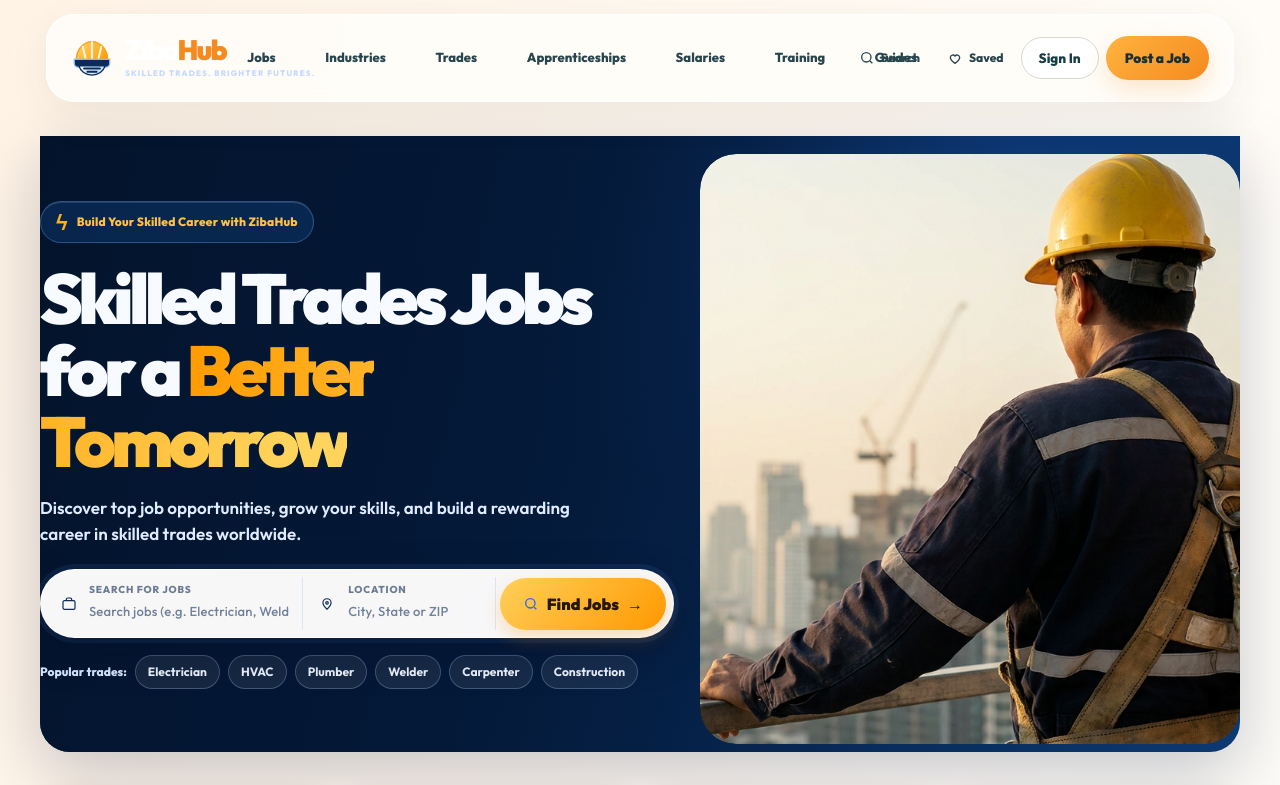
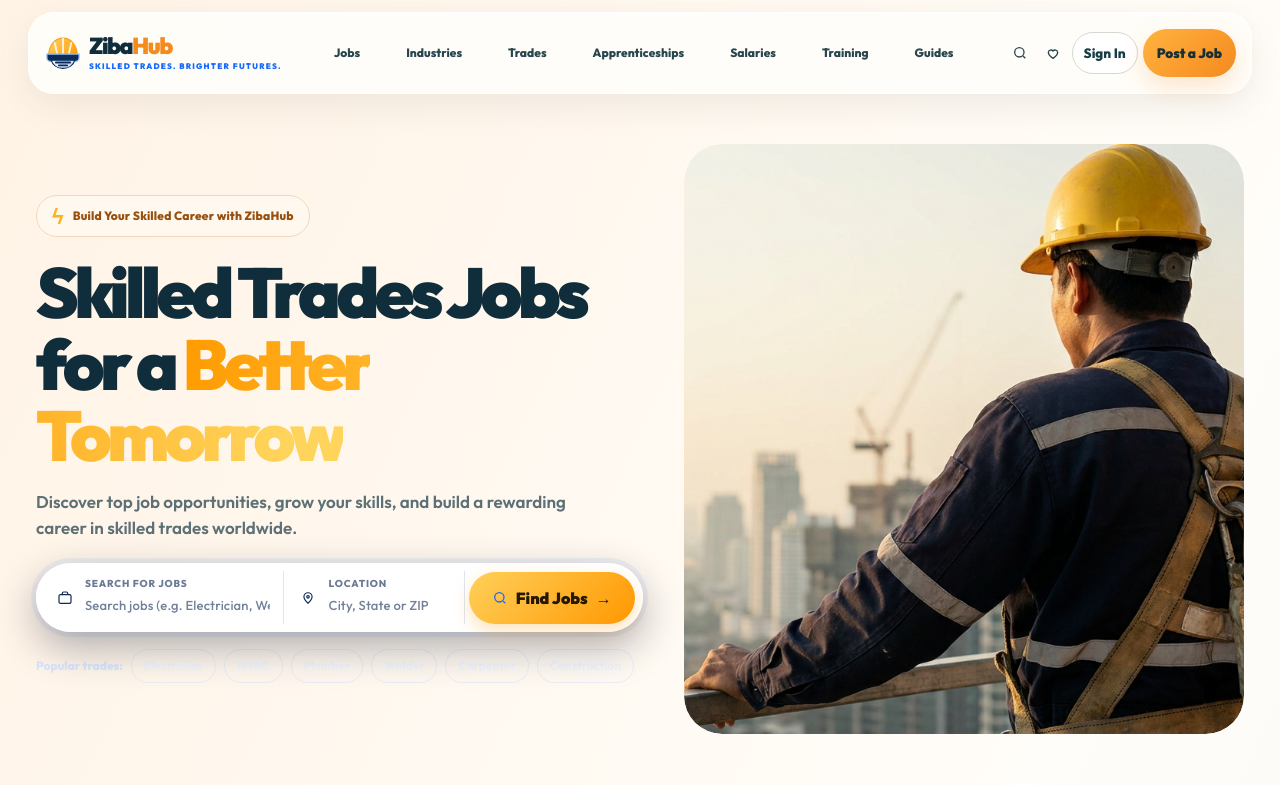
Before and after one commit to brainsparkbyzm-ai/zibahub-w, a Next.js app: page / in a window 1280 px wide. Shown: the top 785 px of the page. Built offline with nearby package versions, Linux system fonts and the light colour scheme; no server answers; the database is empty.

Commit message:
Load dedicated homepage fixes after legacy styles

```diff
--- a/app/globals.css
+++ b/app/globals.css
@@ -1,3 +1,4 @@
 @import "../styles/system.css";
 @import "../styles/home.css";
 @import "../styles/global-polish.css";
+@import "../styles/homepage-fixes.css";
```
